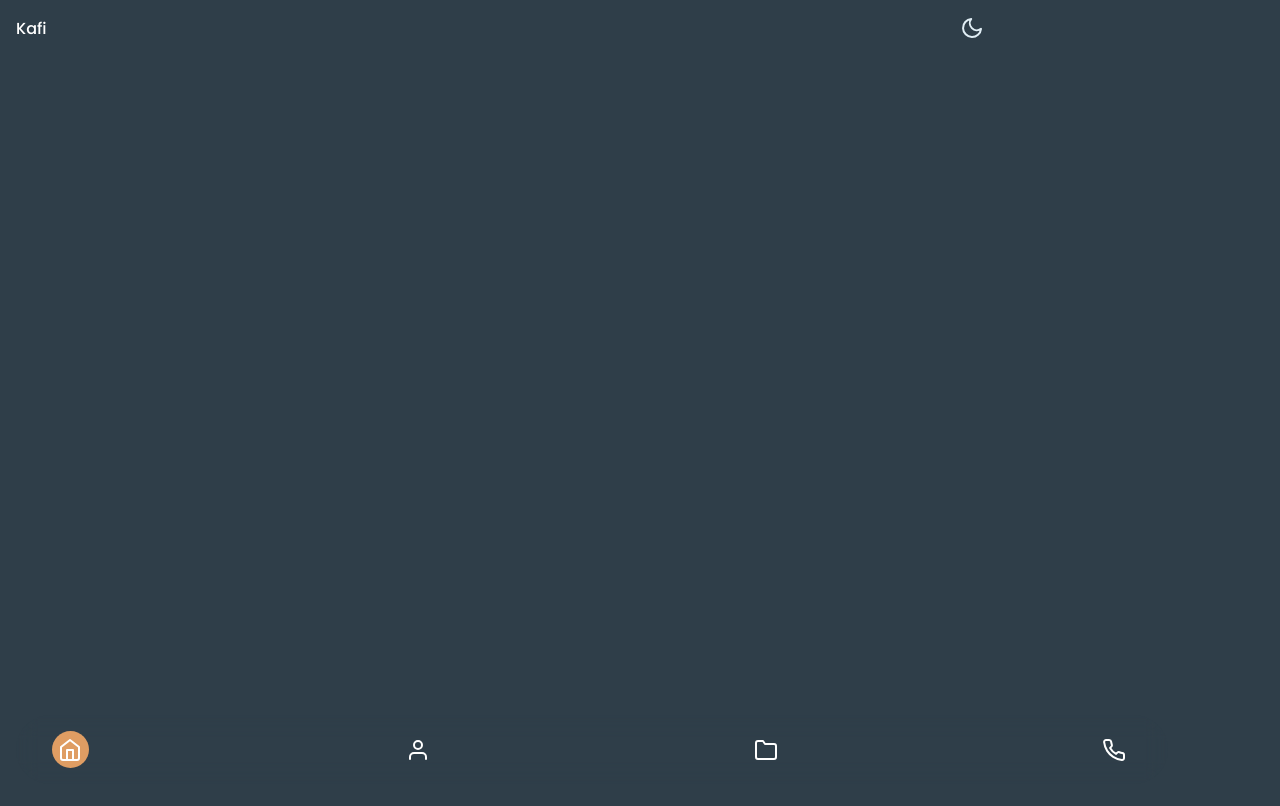
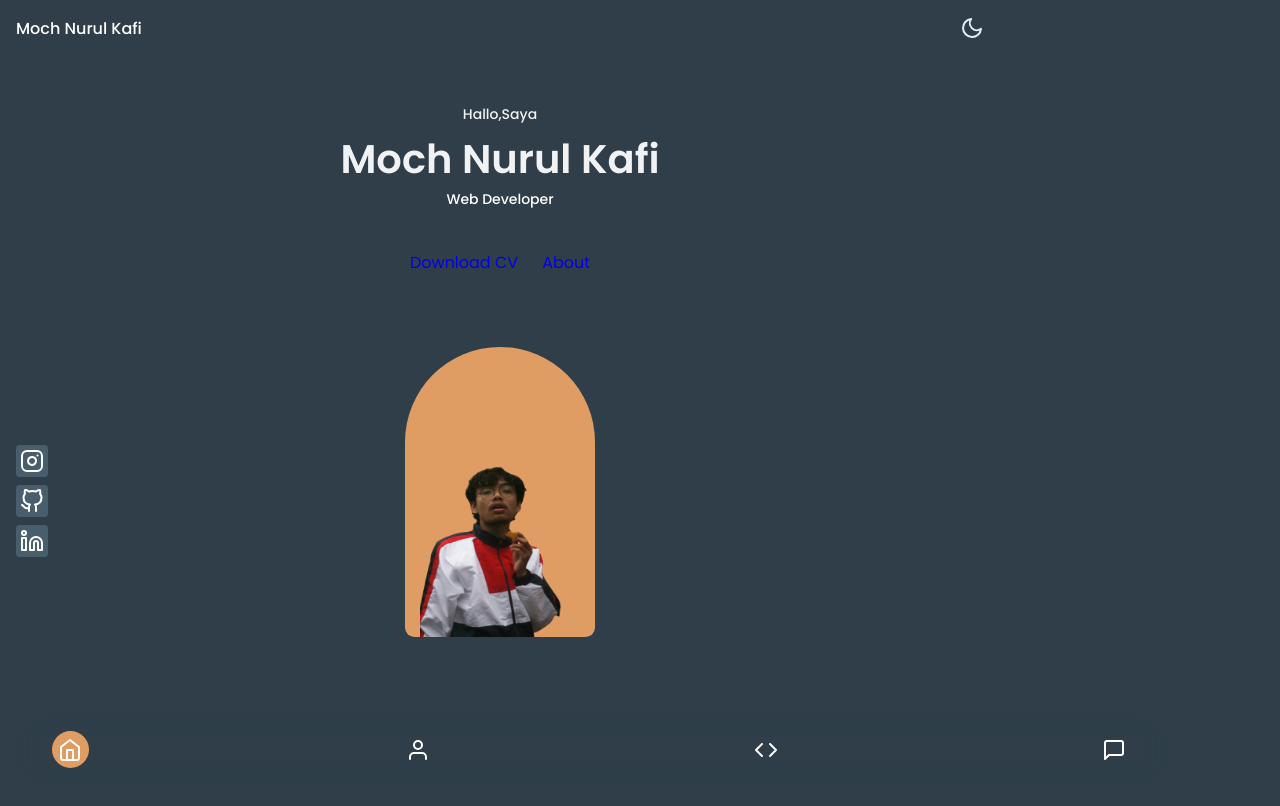
Before and after one commit to mochnurulkafi/mochnurulkafi.github.io, a plain HTML site: page index.html in a window 1280 px wide. Drawn offline with nearby package versions, Linux system fonts and the light colour scheme.

Commit message:
main area

```diff
--- a/assets/css/styles.css
+++ b/assets/css/styles.css
@@ -213,7 +213,77 @@ img {
 
 
 /*=============== HOME ===============*/
+.home-container{
+  position: relative;
+  row-gap: 4.5rem;
+  padding-top: 2rem;
+}
+.home-data{
+  text-align: center;
+}
+.home-greeting,
+.home-edu{
+  font-size: var(--small-font-size);
+  font-weight: var(--font-medium);
+}
 
+.home-greeting{
+  display: block;
+  color: var(--title-color);
+  margin-bottom: .25rem;
+}
+
+.home-edu{
+  color: white;
+  margin-bottom: 2.5rem;
+}
+.home-name{
+  font-size: var(--biggest-font-size);
+}
+
+.home-img{
+  width: 160px;
+}
+.home-handle{
+  justify-self: center;
+  width: 190px;
+  height: 290px;
+  background-color: #df9d63;
+  display: flex;
+  border-radius: 10rem 10rem 1rem 1rem;
+  align-items: flex-end;
+  justify-content: center;
+  overflow: hidden;
+}
+
+.home-button{
+  display: flex;
+  justify-content: center;
+  align-items: center;
+  gap: 1.5rem
+}
+
+.home-social{
+  position: absolute;
+  bottom: 5rem;
+  display: grid;
+  row-gap: .5rem;
+}
+
+.home-social-link{
+  width: max-content;
+  background-color: #495e6d;
+  color: white;
+  padding: .25rem;
+  border-radius: .25rem;
+  display: flex;
+  font-size: 1rem;
+  transition: .4s;
+}
+.home-social-link:hover{
+  background-color: white;
+  color: #495e6d;
+}
 
 /*=============== BUTTONS ===============*/
 
--- a/index.html
+++ b/index.html
@@ -25,7 +25,7 @@
         <!--=============== HEADER ===============-->
         <header class="header" id="header">
             <nav class="nav container">
-                <a href="" class="nav-logo">Kafi</a>
+                <a href="" class="nav-logo">Moch Nurul Kafi</a>
                 <div class="nav-menu">
                     <ul class="nav-list">
                         <li class="nav-item">
@@ -40,12 +40,12 @@
                         </li>
                         <li class="nav-item">
                             <a href="" class="nav-link">
-                                <i data-feather="folder"></i>
+                                <i data-feather="code"></i>
                             </a>
                         </li>
                         <li class="nav-item">
                             <a href="" class="nav-link">
-                                <i data-feather="phone"></i>
+                                <i data-feather="message-square"></i>
                             </a>
                         </li>
                     </ul>
@@ -58,7 +58,36 @@
         <main class="main">
             <!--=============== HOME ===============-->
             <section class="home section" id="home">
+                <div class="home-container container grid">
+                    <div class="home-data">
+                        <span class="home-greeting">Hallo,Saya</span>
+                        <h1 class="home-name">Moch Nurul Kafi</h1>
+                        <h3 class="home-edu">Web Developer</h3>
 
+                        <div class="home-button">
+                            <a href="assets/pdf/Ansel-Cv.pdf" class="button button-ghost">
+                                Download CV
+                            </a>
+                            <a href="#about" class="button">
+                                About
+                            </a>
+                        </div>
+                    </div>
+                    <div class="home-handle">
+                        <img src="assets/img/kafi.png" alt="" class="home-img">
+                    </div>
+                    <div class="home-social">
+                        <a href="https://www.instagram.com/m.nurulkafi/" target="_blank" class="home-social-link">
+                            <i data-feather="instagram"></i>
+                        </a>
+                        <a href="https://github.com/nurulkafi" target="_blank" class="home-social-link">
+                            <i data-feather="github"></i>
+                        </a>
+                        <a href="https://www.linkedin.com/in/moch-nurul-kafi-227453163/" target="_blank" class="home-social-link">
+                            <i data-feather="linkedin"></i>
+                        </a>
+                    </div>
+                </div>
             </section>
 
             <!--=============== ABOUT ===============-->
```
Also changed, not shown: assets/img/IMG_1007 (2).JPG (added), assets/img/hahah.png (added), assets/img/kafi.png (added), assets/img/kafi1.png (added), assets/img/perfil.png, assets/img/profil.png (added), 1 other file.
